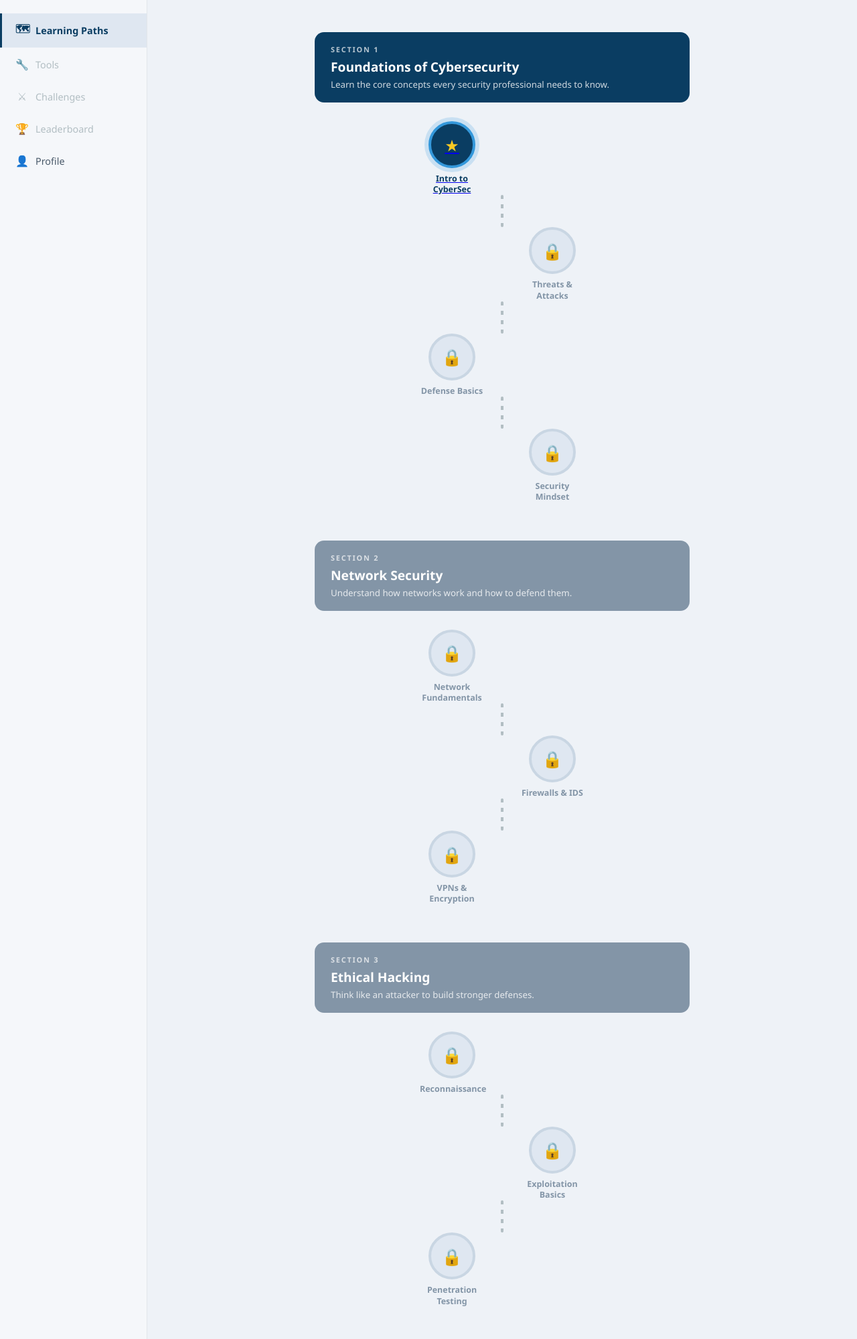
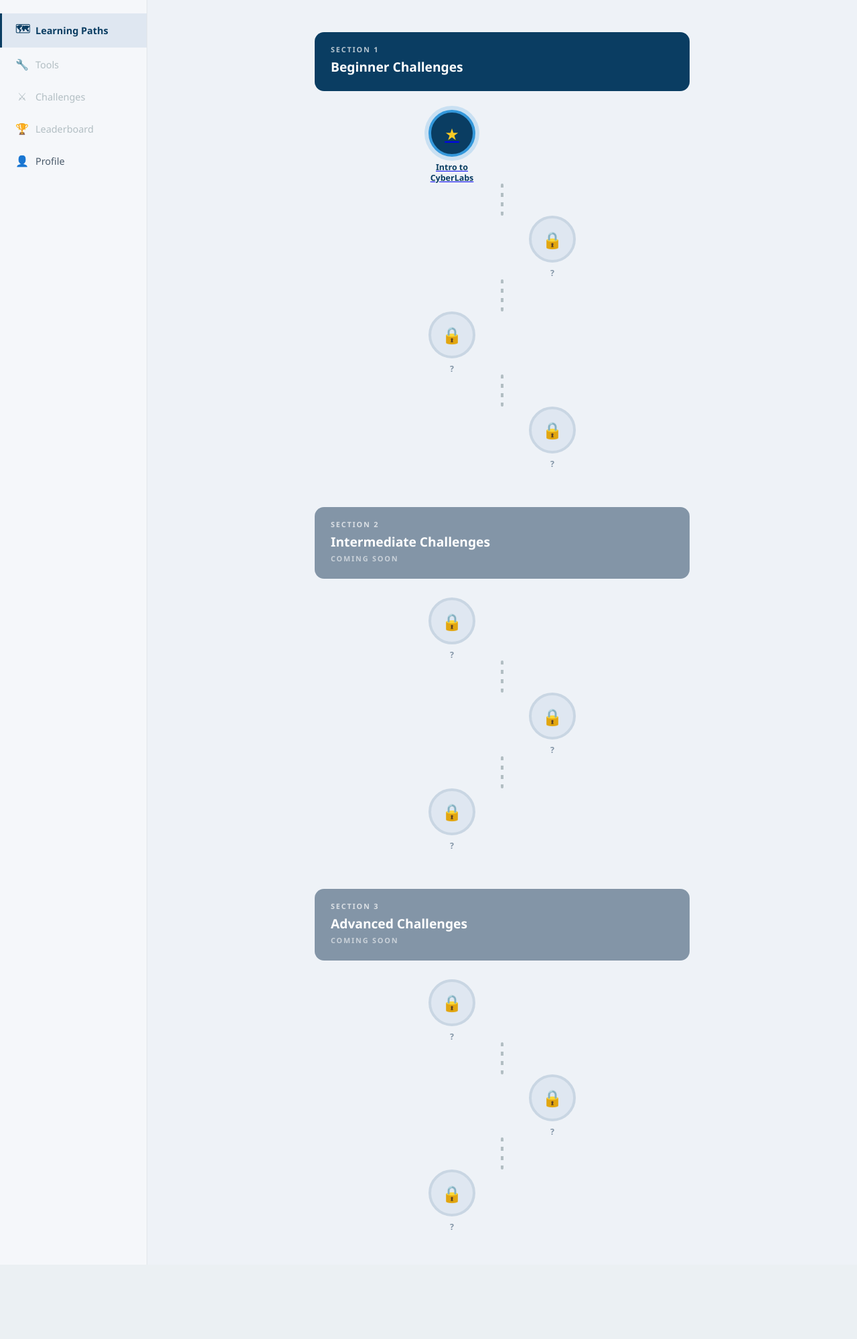
Before and after one commit to mfdco/Cyber-Lab, a Django app: page /dashboard/ in a window 1280 px wide. Shown: the part 60-2059 px from the top of the page at 67% size. After the commit the page ends 1896 px from the top, so only its background shows below. Run offline with Django 5.2, Linux system fonts and the light colour scheme; the visitor is signed in with stand-in values (Sample User, id 1).

Commit message:
Update section titles/descriptions and challenge level names

```diff
--- a/cyberlab/dashboard/templates/dashboard/dashboard.html
+++ b/cyberlab/dashboard/templates/dashboard/dashboard.html
@@ -50,36 +50,38 @@
                 <div class="path-pack">
                     <div class="pack-header">
                         <span class="pack-label">SECTION 1</span>
-                        <h2>Foundations of Cybersecurity</h2>
-                        <p>Learn the core concepts every security professional needs to know.</p>
+                        <h2>Beginner Challenges</h2>
+                        <p>
+                            <span class="pack-label"></span>
+                        </p>
                     </div>
 
                     <div class="path-track">
                         <div class="path-step left">
                             <a href="{% url 'challenge' 1 %}" class="path-node available">
                                 <div class="node-circle">&#9733;</div>
-                                <span class="node-label">Intro to CyberSec</span>
+                                <span class="node-label">Intro to CyberLabs</span>
                             </a>
                         </div>
                         <div class="v-connector"></div>
                         <div class="path-step right">
                             <div class="path-node locked">
                                 <div class="node-circle">&#128274;</div>
-                                <span class="node-label">Threats &amp; Attacks</span>
+                                <span class="node-label">?</span>
                             </div>
                         </div>
                         <div class="v-connector"></div>
                         <div class="path-step left">
                             <div class="path-node locked">
                                 <div class="node-circle">&#128274;</div>
-                                <span class="node-label">Defense Basics</span>
+                                <span class="node-label">?</span>
                             </div>
                         </div>
                         <div class="v-connector"></div>
                         <div class="path-step right">
                             <div class="path-node locked">
                                 <div class="node-circle">&#128274;</div>
-                                <span class="node-label">Security Mindset</span>
+                                <span class="node-label">?</span>
                             </div>
                         </div>
                     </div>
@@ -89,29 +91,31 @@
                 <div class="path-pack">
                     <div class="pack-header locked-pack-header">
                         <span class="pack-label">SECTION 2</span>
-                        <h2>Network Security</h2>
-                        <p>Understand how networks work and how to defend them.</p>
+                        <h2>Intermediate Challenges</h2>
+                        <p>
+                            <span class="pack-label">COMING SOON</span>
+                        </p>
                     </div>
 
                     <div class="path-track">
                         <div class="path-step left">
                             <div class="path-node locked">
                                 <div class="node-circle">&#128274;</div>
-                                <span class="node-label">Network Fundamentals</span>
+                                <span class="node-label">?</span>
                             </div>
                         </div>
                         <div class="v-connector"></div>
                         <div class="path-step right">
                             <div class="path-node locked">
                                 <div class="node-circle">&#128274;</div>
-                                <span class="node-label">Firewalls &amp; IDS</span>
+                                <span class="node-label">?</span>
                             </div>
                         </div>
                         <div class="v-connector"></div>
                         <div class="path-step left">
                             <div class="path-node locked">
                                 <div class="node-circle">&#128274;</div>
-                                <span class="node-label">VPNs &amp; Encryption</span>
+                                <span class="node-label">?</span>
                             </div>
                         </div>
                     </div>
@@ -121,29 +125,31 @@
                 <div class="path-pack">
                     <div class="pack-header locked-pack-header">
                         <span class="pack-label">SECTION 3</span>
-                        <h2>Ethical Hacking</h2>
-                        <p>Think like an attacker to build stronger defenses.</p>
+                        <h2>Advanced Challenges</h2>
+                        <p>
+                            <span class="pack-label">COMING SOON</span>
+                        </p>
                     </div>
 
                     <div class="path-track">
                         <div class="path-step left">
                             <div class="path-node locked">
                                 <div class="node-circle">&#128274;</div>
-                                <span class="node-label">Reconnaissance</span>
+                                <span class="node-label">?</span>
                             </div>
                         </div>
                         <div class="v-connector"></div>
                         <div class="path-step right">
                             <div class="path-node locked">
                                 <div class="node-circle">&#128274;</div>
-                                <span class="node-label">Exploitation Basics</span>
+                                <span class="node-label">?</span>
                             </div>
                         </div>
                         <div class="v-connector"></div>
                         <div class="path-step left">
                             <div class="path-node locked">
                                 <div class="node-circle">&#128274;</div>
-                                <span class="node-label">Penetration Testing</span>
+                                <span class="node-label">?</span>
                             </div>
                         </div>
                     </div>
```
